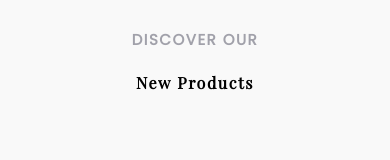
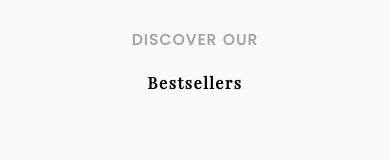
Before and after one commit to Reza-HM/soulkitchen-next, a Next.js app: page /shop in a window 390 px wide. Shown: the part 2486-2646 px from the top of the page. Built offline with nearby package versions, Linux system fonts and the light colour scheme.

Commit message:
debugged something at the shop page

```diff
--- a/Components/Templates/Shop/BestSellers.tsx
+++ b/Components/Templates/Shop/BestSellers.tsx
@@ -4,12 +4,13 @@ import Link from "next/link";
 const BestSellers = () => {
   return (
     <div className="mt-32">
+      <div className="!h-[700px] !min-h-[700px]">
         <div className="relative before:absolute before:w-1 before:h-20 before:block before:!-bottom-28 before:!bg-zinc-400 flex flex-col items-center gap-8">
           <h4 className="text-zinc-400 text-2xl font-semibold tracking-widest">
             DISCOVER OUR
           </h4>
           <h2 className="font-PlayfairDisplay font-semibold text-6xl tracking-widest">
-          New Products
+            Bestsellers
           </h2>
         </div>
         <div className="mt-40">
@@ -28,6 +29,8 @@ const BestSellers = () => {
             </div>
           </div>
         </div>
+      </div>
+
       <div className="">
         <Link
           href="/allProducts"
--- a/Components/Templates/Shop/NewProducts.tsx
+++ b/Components/Templates/Shop/NewProducts.tsx
@@ -4,6 +4,7 @@ import Link from "next/link";
 const NewProducts = () => {
   return (
     <div className="mt-32">
+      <div className="!h-[700px] !min-h-[700px]">
         <div className="relative before:absolute before:w-1 before:h-20 before:block before:!-bottom-28 before:!bg-zinc-400 flex flex-col items-center gap-8">
           <h4 className="text-zinc-400 text-2xl font-semibold tracking-widest">
             DISCOVER OUR
@@ -28,6 +29,8 @@ const NewProducts = () => {
             </div>
           </div>
         </div>
+      </div>
+
       <div className="">
         <Link
           href="/allProducts"
--- a/Components/Templates/Shop/Recommendation.tsx
+++ b/Components/Templates/Shop/Recommendation.tsx
@@ -10,9 +10,9 @@ const Recommendation = () => {
           src="/img/recommend.jpg"
           width={800}
           height={800}
-          className="w-full md:w-1/2 flex-grow h-[800px]"
+          className="w-full md:w-1/2 flex-grow !h-[800px] !min-h-[800px]"
         />
-        <div className="w-full md:w-1/2 bg-zinc-900 text-white flex-grow flex justify-center items-center h-[800px]">
+        <div className="w-full md:w-1/2 bg-zinc-900 text-white flex-grow flex justify-center items-center !h-[800px] !min-h-[800px]">
           <div className="flex flex-col items-start gap-16 p-40">
             <h3 className="text-2xl tracking-widest font-semibold">
               CHEF’S CHOICE
```
Also changed, not shown: pages/shop/index.tsx (line endings or trailing spaces). Lines whose indentation alone changed are shown as unchanged.
